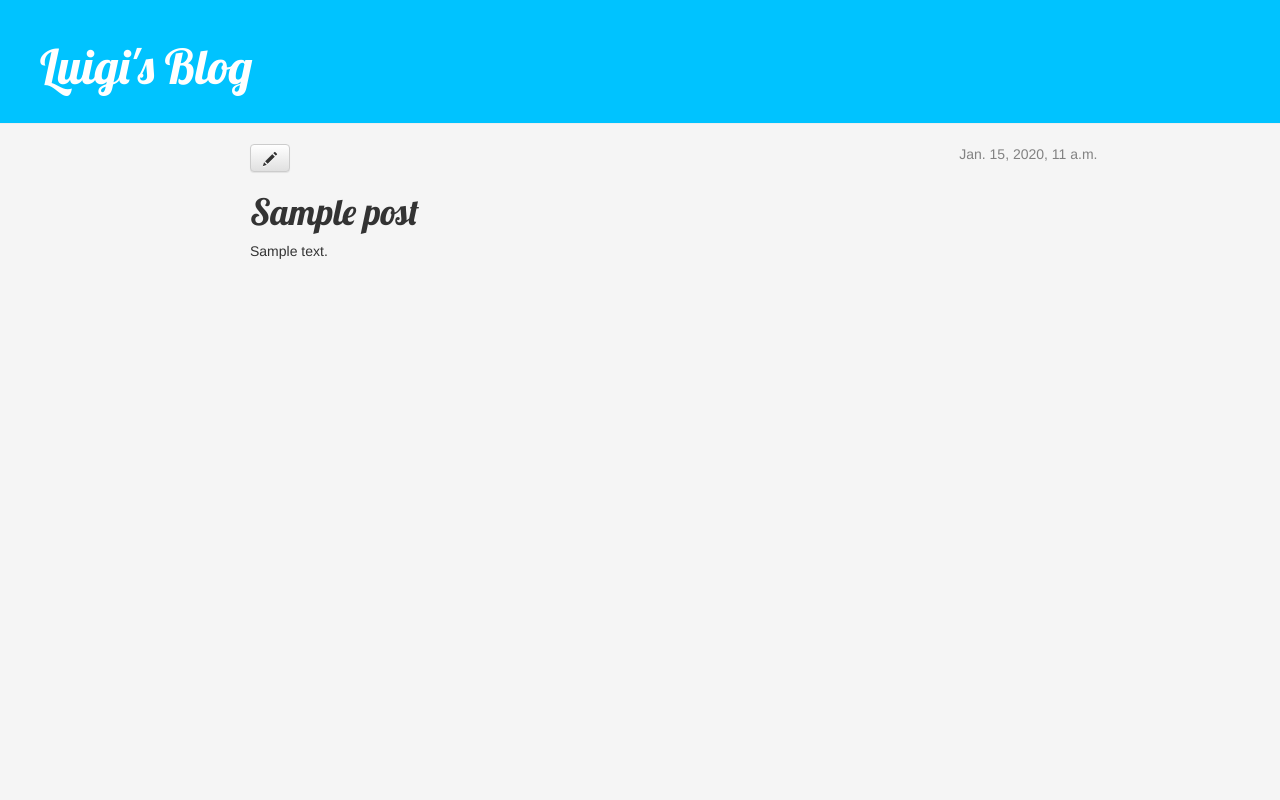
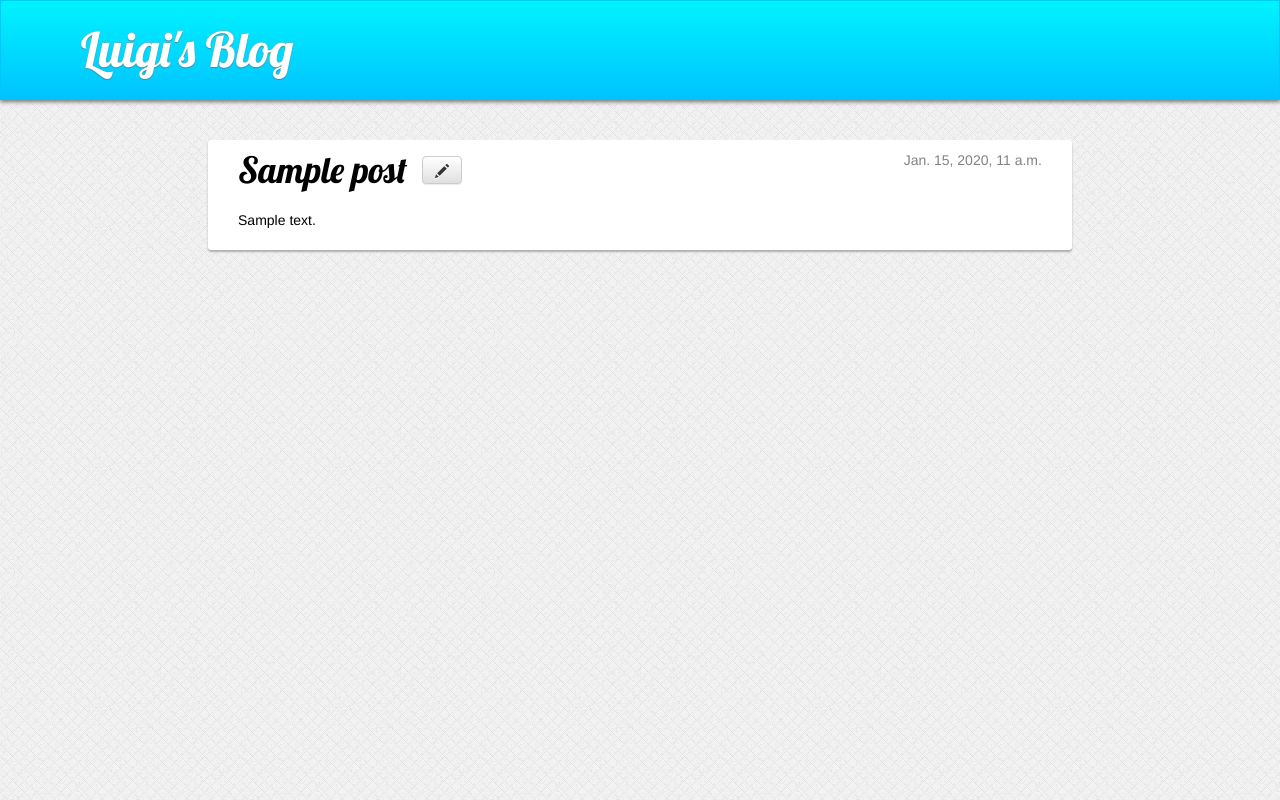
Before and after one commit to luigiarena/my-first-blog, a Django app: page /post/1/ in a window 1280 px wide. Run offline with Django 3.2, Linux system fonts and the light colour scheme; tables that the repository leaves empty hold one stand-in row (values such as "Sample post"); some libraries are stand-ins or nearby versions.

Commit message:
Modifiche del tema e dei template.

```diff
--- a/blog/static/css/blog.css
+++ b/blog/static/css/blog.css
@@ -1,18 +1,33 @@
 body {
-  background-color: #f5f5f5;
+  background-color: #f2f2f2;
+  background: url("images/noise-pattern.png") #f2f2f2;
 }
 .page-header {
   background-color: #00c3ff;
+  background: linear-gradient(#00F3FF, #00c3ff);
+  position: relative;
+  z-index: 100;
   margin-top: 0;
-  padding: 20px 20px 20px 40px;
+  padding: 28px 80px 20px 80px;
+  height: 100px;
+  border: 1px solid #00c3ff;
+  box-shadow: 0px 2px 4px #777777;
 }
 .page-headr h1, .page-header h1 a, .page-header h1 a:visited, .page-header h1 a:active {
   color: #ffffff;
   font-size: 36pt;
   text-decoration: none;
+  line-height: 0px;
+  text-shadow: 0px 1px 1px #777777;
 }
 .content {
-  margin-left: 40px;
+  position: absolute;
+  top: 100px;
+  left: 0;
+  right: 0;
+  bottom: 0;
+  overflow-y: scroll;
+  padding-top: 40px;
 }
 h1, h2, h3, h4 {
   font-family: 'Lobster', cursive;
@@ -34,8 +49,38 @@ h1, h2, h3, h4 {
   margin-rigth: 20px;
 }
 .post {
+  color: #000;
   margin-bottom: 70px;
+  background: white;
+  padding: 10px 30px;
+  box-shadow: 0px 2px 2px #aeaeae;
+  border-radius: 3px;
+  transition: box-shadow 0.5s;
+  float:left;
+  flex:3;
 }
 .post h1 a, .post h1 a:visited {
   color: #000000;
 }
+.post:hover {
+    box-shadow: 0px 2px 5px #00C3FF;
+}
+.post-title {
+  margin-top: 0px;
+  float: left;
+}
+.edit-button {
+  margin-top: 6px;
+  margin-left: 15px;
+  float: left;
+}
+.post-text {
+  clear: both;
+}
+.row-eq-height {
+  display: -webkit-box;
+  display: -webkit-flex;
+  display: -ms-flexbox;
+  display:         flex;
+  overflow: hidden;
+}
--- a/blog/templates/blog/base.html
+++ b/blog/templates/blog/base.html
@@ -14,9 +14,9 @@
         {% endif %}
         <h1><a href="/">Luigi's Blog</a></h1>
     </div>
-    <div class="content container">
+    <div class="content container col-xs-12 col-sm-12 col-md-12">
         <div class="row">
-            <div class="col-md-9 col-md-offset-2">
+            <div class="col-xs-12 col-xs-offset-0 col-sm-12 col-sm-offset-0 col-md-10 col-md-offset-1">
             {% block content %}
             {% endblock %}
             </div>
--- a/blog/templates/blog/post_detail.html
+++ b/blog/templates/blog/post_detail.html
@@ -1,13 +1,13 @@
 {% extends 'blog/base.html' %}
 
 {% block content %}
-  <div class="post">
+  <div class="post col-md-10 col-md-offset-1">
     {% if post.published_date %}
       <div class="date">
         {{ post.published_date }}
       </div>
     {% endif %}
-    <a class="btn btn-default" href="{% url 'post_edit' pk=post.pk %}"><span class="glyphicon glyphicon-pencil"></span></a>
-    <h1>{{ post.title }}</h1>
-    <p>{{ post.text|linebreaks }}</p>
+    <h1 class="post-title">{{ post.title }}</h1>
+    <a class="btn btn-default edit-button" href="{% url 'post_edit' pk=post.pk %}"><span class="glyphicon glyphicon-pencil"></span></a>
+    <p class="post-text">{{ post.text|linebreaks }}</p>
 {% endblock content %}
--- a/blog/templates/blog/post_edit.html
+++ b/blog/templates/blog/post_edit.html
@@ -1,9 +1,11 @@
 {% extends 'blog/base.html' %}
 
 {% block content %}
+<div class="col-md-10 col-md-offset-1">
   <h1>New post</h1>
   <form method="POST" class="post-form">{% csrf_token %}
     {{ form.as_p }}
     <button type="submit" class="save btn btn-default">Save</button>
   </form>
+</div>
 {% endblock %}
--- a/blog/views.py
+++ b/blog/views.py
@@ -27,7 +27,6 @@ def post_new(request):
 
 def post_edit(request, pk):
     post = get_object_or_404(Post, pk=pk)
-    import pdb; pdb.set_trace()
     if request.method == "POST":
         form = PostForm(request.POST, instance=post)
         if form.is_valid():
```
Also changed, not shown: blog/templates/blog/post_list.html (+9 -3 lines), blog/static/css/images/noise-pattern.png (added), 1 other file.
